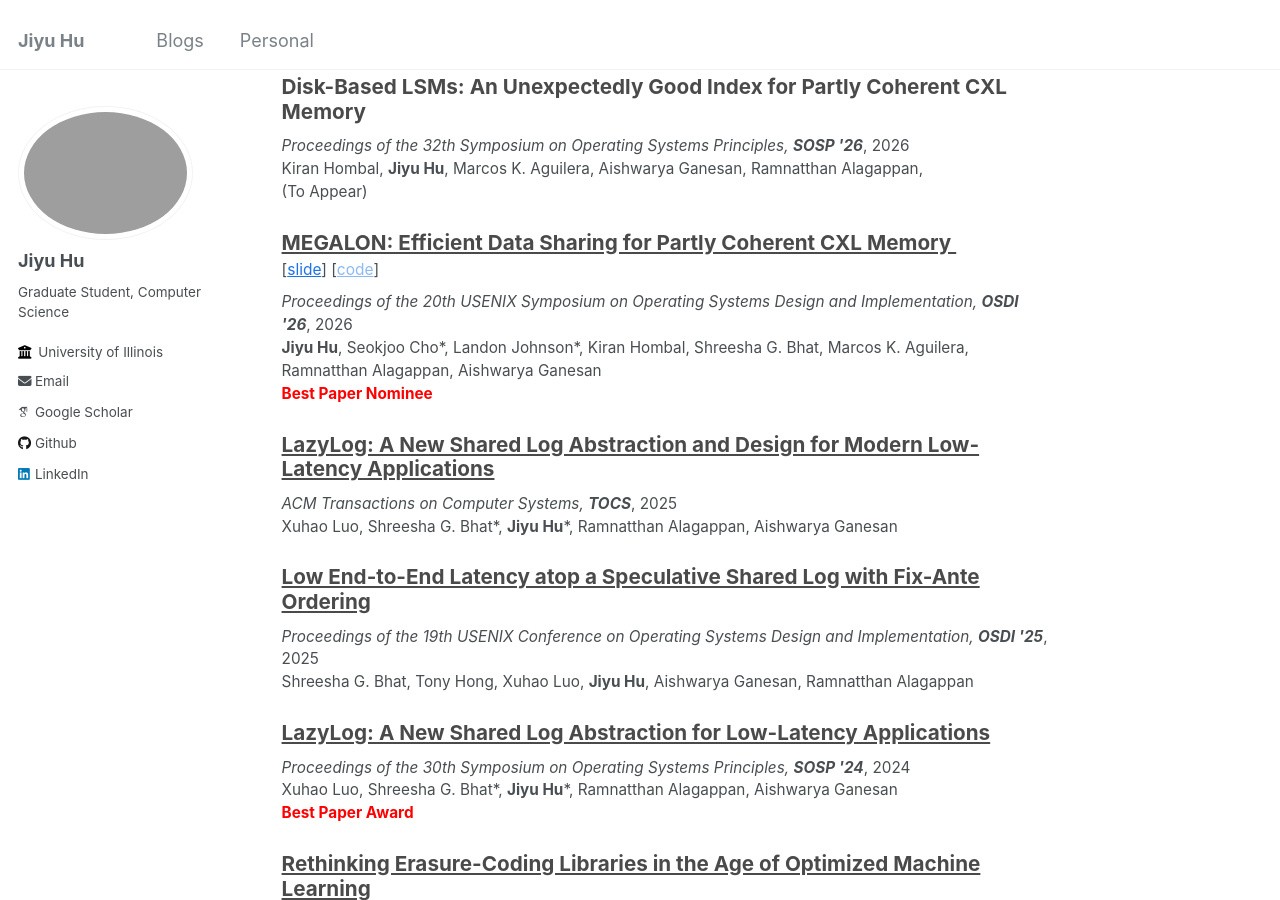
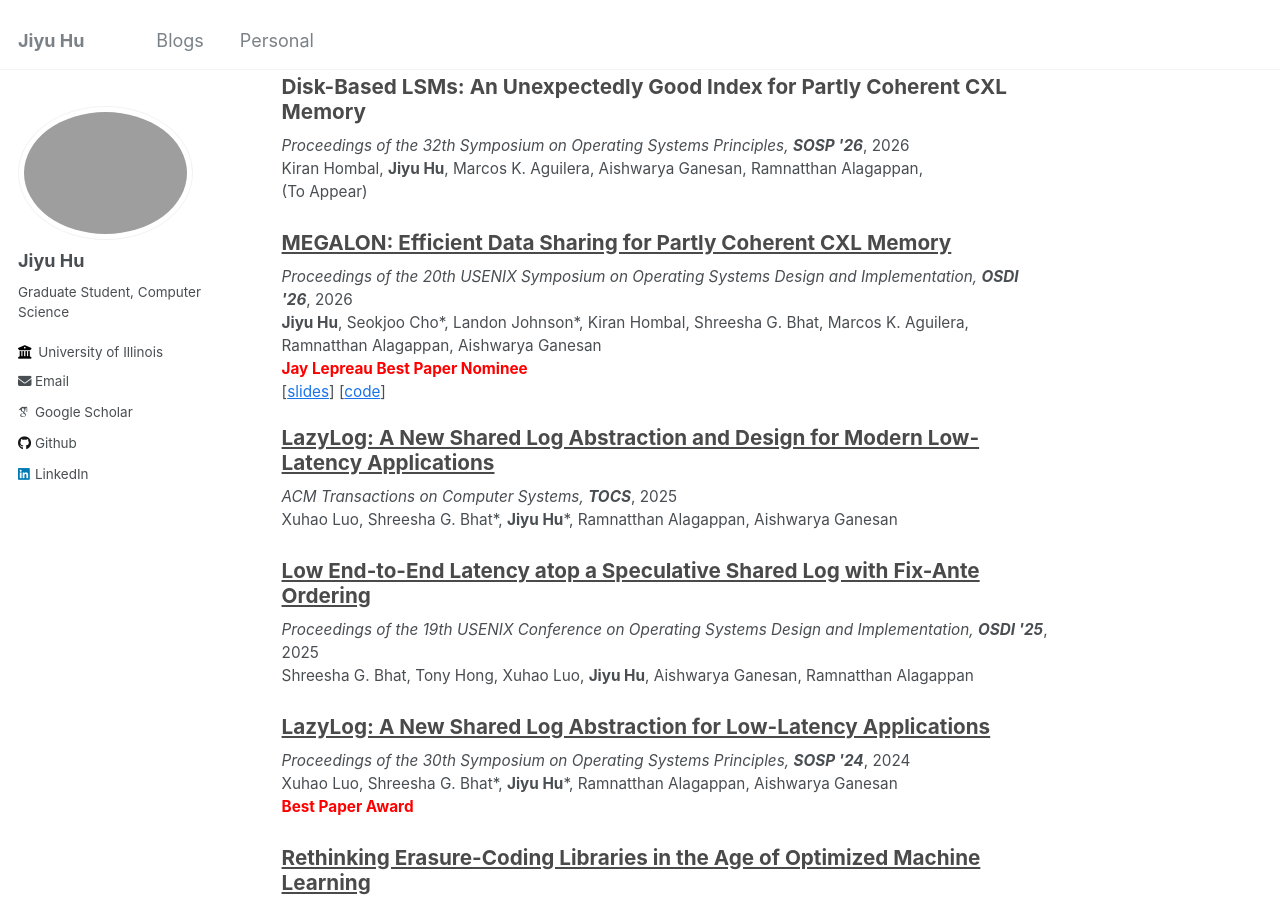
Before and after one commit to JiyuuuHuuu/JiyuuuHuuu.github.io, a Jekyll site: the page built from _pages/about.md, in a window 1280 px wide and 900 px high, scrolled down 425 px. Built offline with Jekyll 4.4.1, drawn with Linux system fonts in a browser that asks for light colours; some web fonts are replaced.

Commit message:
formatting

```diff
--- a/_includes/archive-single.html
+++ b/_includes/archive-single.html
@@ -34,14 +34,6 @@
       {% else %}
         <span style="color: #4a4a4a;">{{ title }}</span>
       {% endif %}
-      {% if post.slide or post.code %}
-        &nbsp;
-        <span style="font-size: 0.75em; font-weight: normal; white-space: nowrap;">
-          {% if post.slide %}[<a href="{{ post.slide }}" style="color: #1a73e8;">slide</a>]{% endif %}
-          {% if post.slide and post.code %} {% endif %}
-          {% if post.code %}[<a href="{{ post.code }}" style="color: #1a73e8;">code</a>]{% endif %}
-        </span>
-      {% endif %}
       <!-- <a href="{{ post.link or (base_path + post.url) }}" rel="permalink">
         <i class="fa fa-link" aria-hidden="true" title="permalink"></i>
         <span class="sr-only">Permalink</span>
@@ -77,6 +69,14 @@
       {% endif %}
     {% endif %}
 
+    {% if post.slide or post.code %}
+      <p style="margin-top: 0.2em; margin-bottom: 0; line-height: 1;">
+        {% if post.slide %}[<a href="{{ post.slide }}" style="color: #1a73e8;">slides</a>]{% endif %}
+        {% if post.slide and post.code %} {% endif %}
+        {% if post.code %}[<a href="{{ post.code }}" style="color: #1a73e8;">code</a>]{% endif %}
+      </p>
+    {% endif %}
+
     <!-- {% if post.citation and post.paperurl %}
       <p>Recommended citation: {{ post.citation }} <a href="{{ post.paperurl }}">{{ post.paperurl }}</a></p>
     {% elsif post.citation %}
```
Also changed, not shown: _publications/2026-07-15-MEGALON-Efficient-Data-Sharing-for-Partly-Coherent-CXL-Memory.md (+1 -1 lines).
